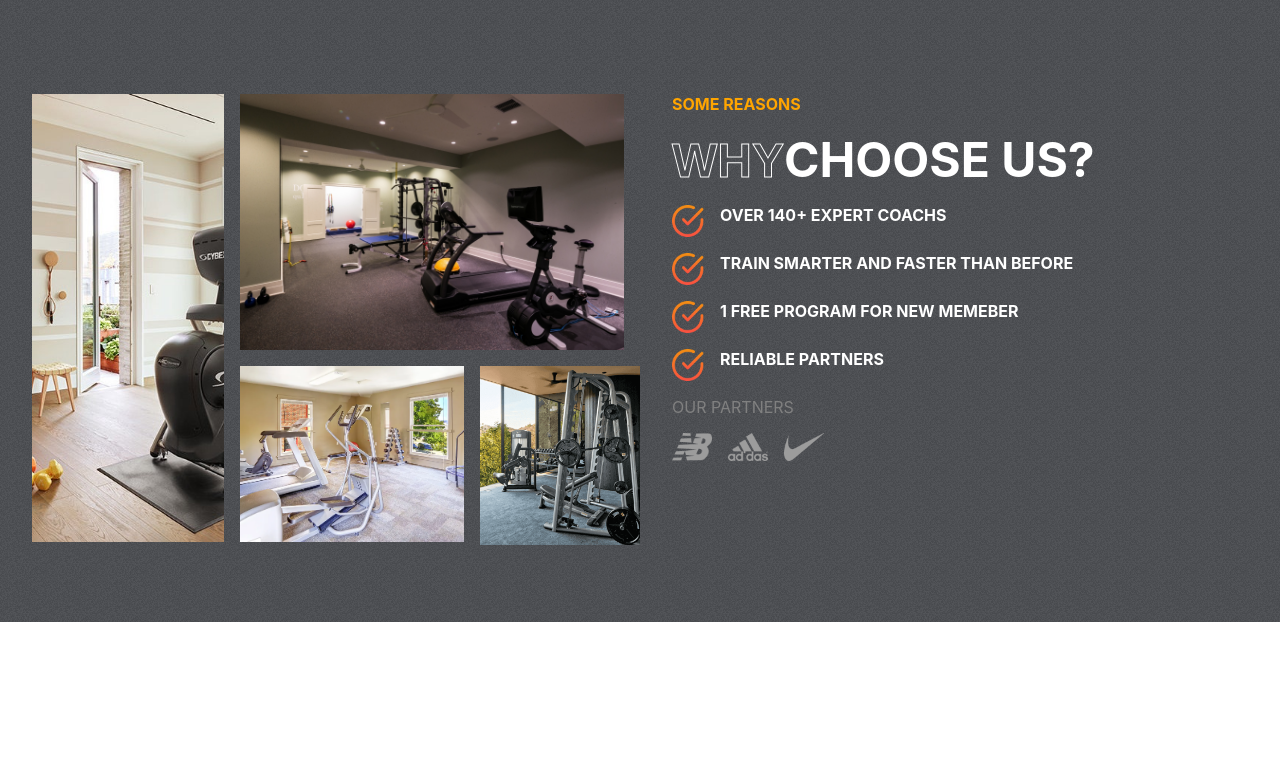
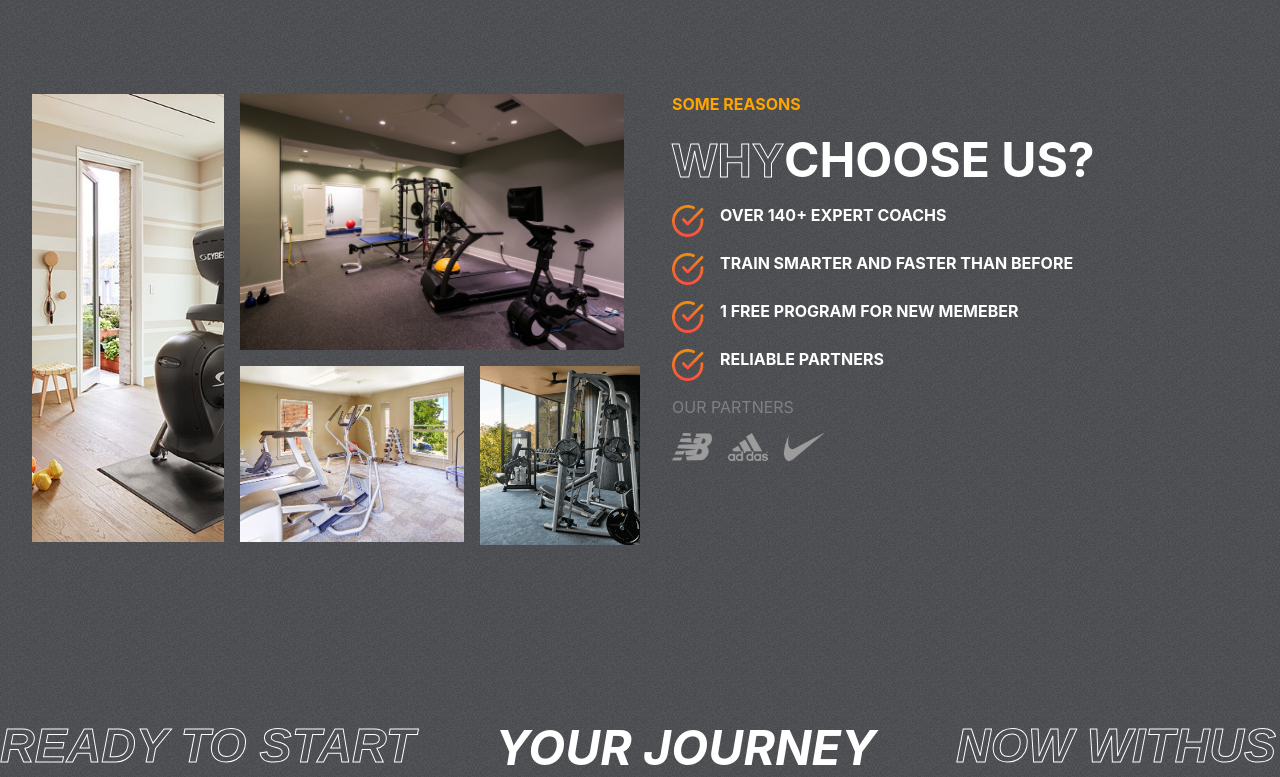
Before and after one commit to Albiona19/FITCLUB, a React (Create React App) app: page / in a window 1280 px wide. Shown: the part 1178-1955 px from the top of the page. Before the commit the page ends 1800 px from the top, so only its background shows below. Built offline with nearby package versions, Linux system fonts and the light colour scheme.

Commit message:
plans csss

```diff
--- a/src/App.js
+++ b/src/App.js
@@ -3,12 +3,14 @@ import './App.css';
 import Hero from './components/Hero/Hero'
 import Programs from './components/Programs/Programs';
 import Reasons from './components/Reasons/Reasons';
+import Plans from './components/Plans/Plans'
 function App() {
   return (
     <div className="App">
       <Hero/>
       <Programs/>
       <Reasons />
+      <Plans/>
     </div>
   );
 }
--- a/src/components/Plans/Plans.css
+++ b/src/components/Plans/Plans.css
@@ -0,0 +1,16 @@
+.plans-container{
+    display: flex;
+    flex-direction: column;
+    gap: 2.5rem;
+    text-transform: uppercase;
+    font-size: 3rem;
+    font-weight: bold;
+    color: white;
+    text-overflow: inherit;
+
+}
+.program-header{
+    display: flex;
+    gap: 5rem;
+    font-style: italic;
+}
--- a/src/components/Plans/Plans.jsx
+++ b/src/components/Plans/Plans.jsx
@@ -0,0 +1,16 @@
+import React from 'react'
+import './Plans.css'
+
+const Plans = () => {
+  return (
+    <div className="plans-container">
+        <div className="program-header">
+            <span className='stroke-text'>READY TO START</span>
+            <span>YOUR JOURNEY</span>
+            <span className='stroke-text'>NOW WITHUS</span>
+        </div>
+    </div>
+  )
+}
+
+export default Plans
```
